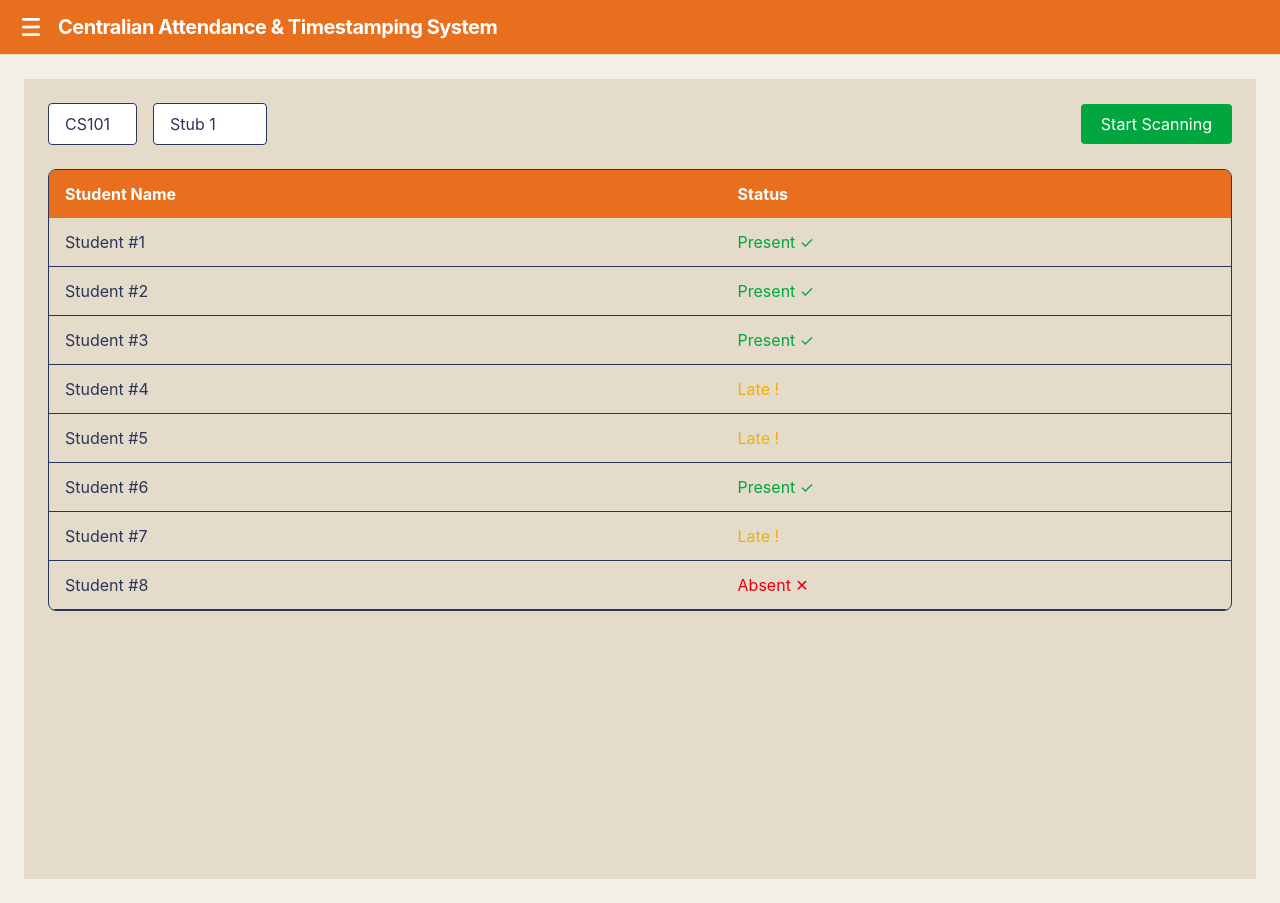
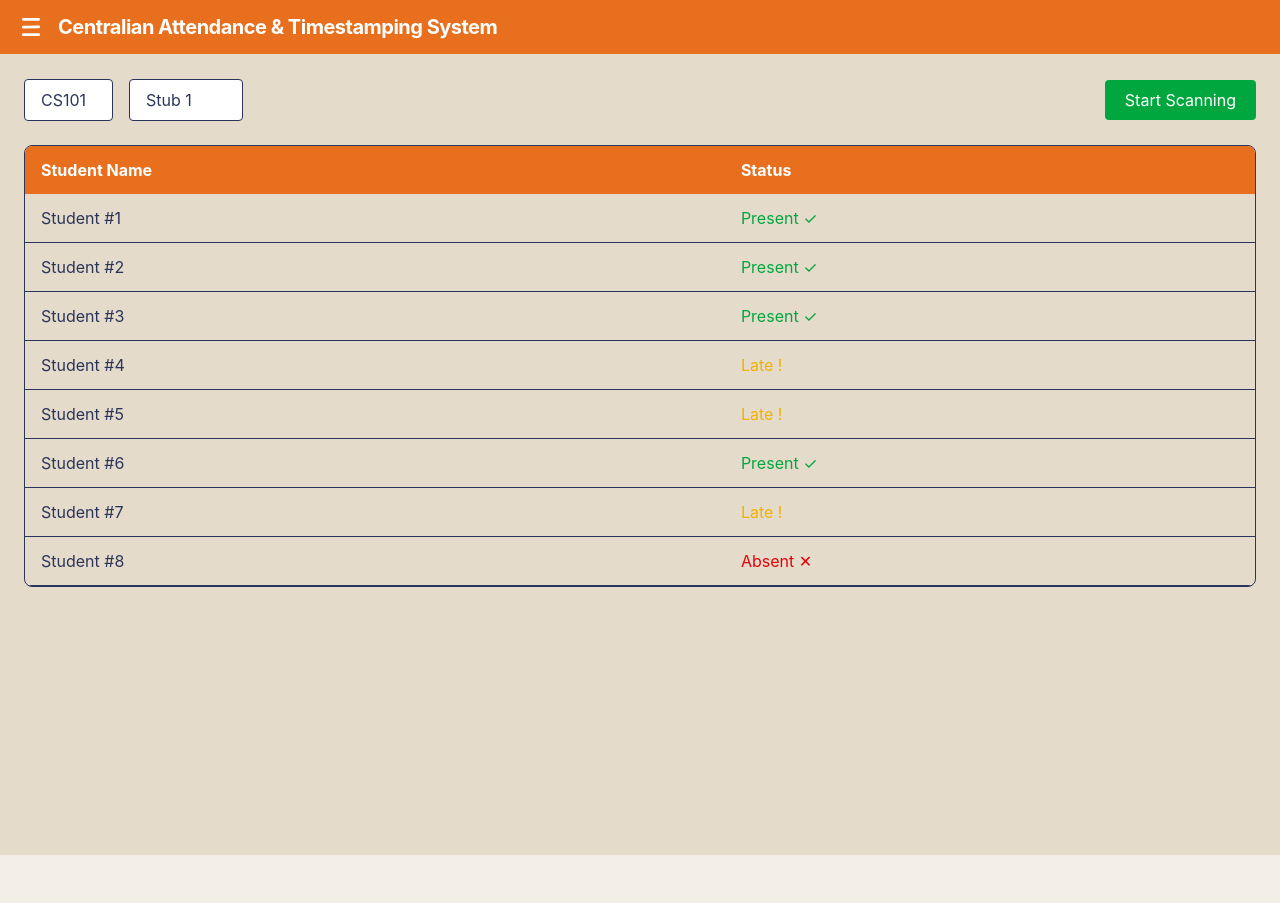
Before and after one commit to swcidd/Centralian_AttendanceAndTimestamping_System, a React (Vite) app: page / in a window 1280 px wide. After the commit the page ends 855 px from the top, so only its background shows below. Built offline with nearby package versions, Linux system fonts and the light colour scheme.

Commit message:
remove padding around outlet

```diff
--- a/src/layouts/DashboardLayout.tsx
+++ b/src/layouts/DashboardLayout.tsx
@@ -13,7 +13,7 @@
       <Sidebar isOpen={isSidebarOpen} toggleSidebar={toggleSidebar} />
       <div className="flex flex-1 flex-col">
         <Topbar toggleSidebar={toggleSidebar} />
-        <main className="flex-1 bg-cream p-6">
+        <main className="flex-1 bg-cream">
           <Outlet />
         </main>
       </div>
```
